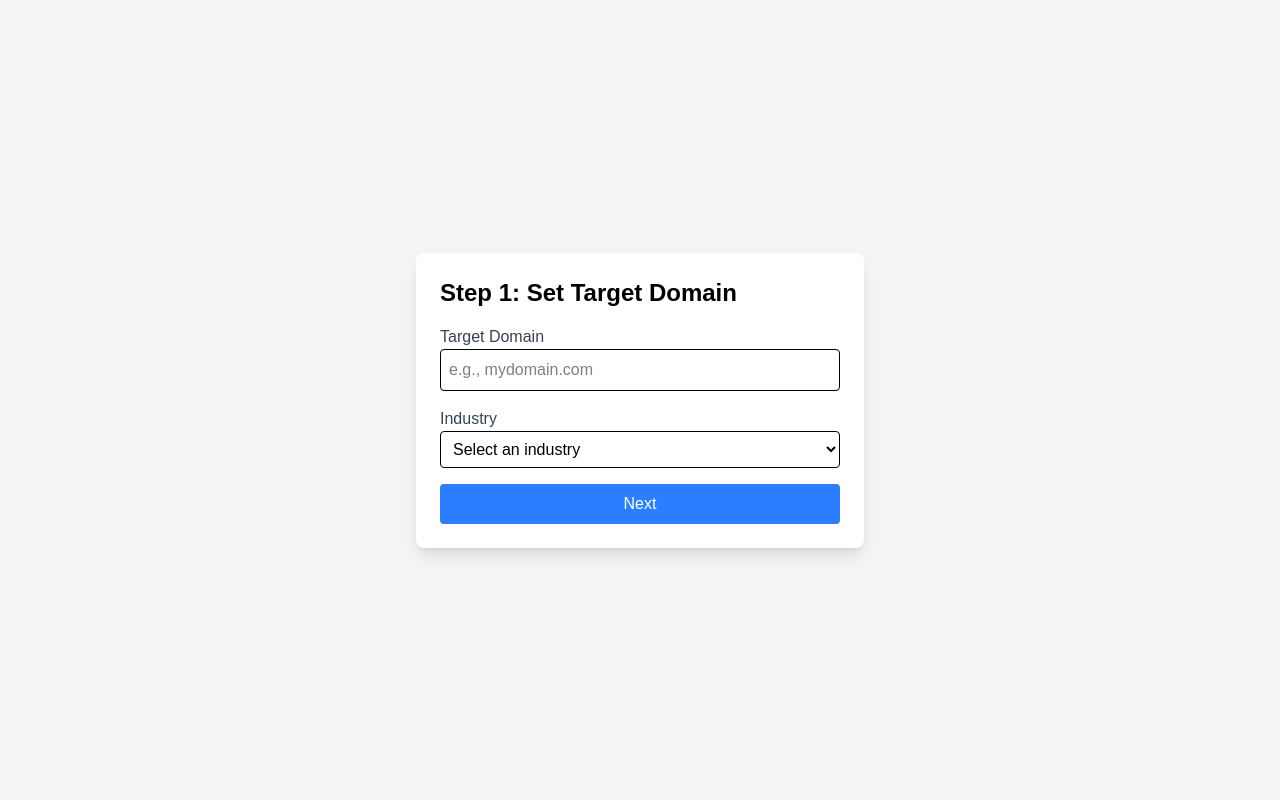
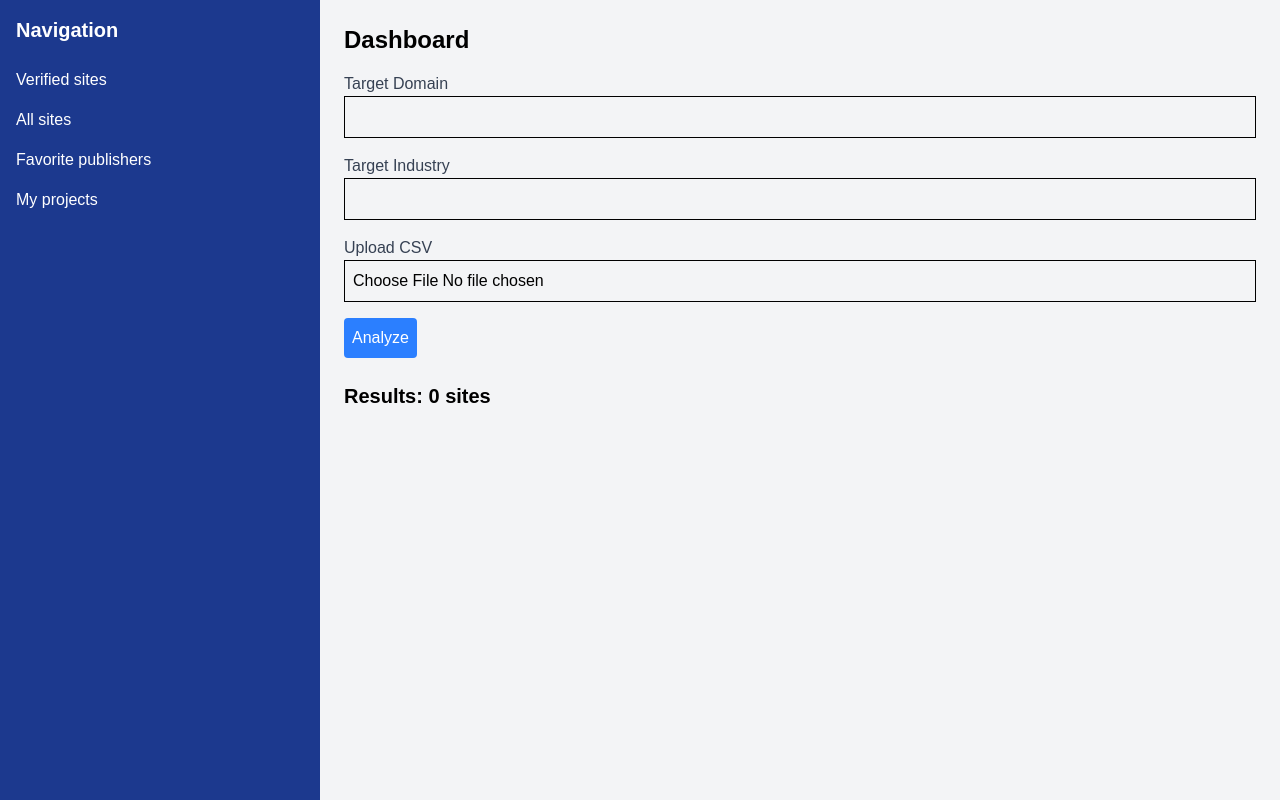
Before and after one commit to ankurGhosh1/blink-fntd, a Next.js app: page / in a window 1280 px wide. Built offline with nearby package versions, Linux system fonts and the light colour scheme.

Commit message:
new dashboard mockup

```diff
--- a/package.json
+++ b/package.json
@@ -10,6 +10,7 @@
   },
   "dependencies": {
     "axios": "^1.8.3",
+    "chart.js": "^4.4.8",
     "next": "15.2.2",
     "papaparse": "^5.5.2",
     "react": "^19.0.0",
--- a/src/pages/index.tsx
+++ b/src/pages/index.tsx
@@ -1,85 +1,363 @@
-import { useState } from "react";
-import { useRouter } from "next/router";
+// import { useState } from "react";
+// import { useRouter } from "next/router";
 
-const industries = [
-  "Technology",
-  "Marketing",
-  "Health",
-  "Finance",
-  "E-commerce",
-  "Education",
-  "Entertainment",
-  "Other",
-];
+// const industries = [
+//   "Technology",
+//   "Marketing",
+//   "Health",
+//   "Finance",
+//   "E-commerce",
+//   "Education",
+//   "Entertainment",
+//   "Other",
+// ];
 
-export default function Home() {
-  const [targetDomain, setTargetDomain] = useState("");
-  const [targetIndustry, setTargetIndustry] = useState("");
-  const [error, setError] = useState("");
-  const router = useRouter();
+// export default function Home() {
+//   const [targetDomain, setTargetDomain] = useState("");
+//   const [targetIndustry, setTargetIndustry] = useState("");
+//   const [error, setError] = useState("");
+//   const router = useRouter();
 
-  const handleSubmit = (e: React.FormEvent) => {
+//   const handleSubmit = (e: React.FormEvent) => {
+//     e.preventDefault();
+//     if (!targetDomain || !targetIndustry) {
+//       setError("Please provide a domain and select an industry.");
+//       return;
+//     }
+//     if (!industries.includes(targetIndustry)) {
+//       setError("Invalid industry selected.");
+//       return;
+//     }
+//     router.push({
+//       pathname: "/upload",
+//       query: { targetDomain, targetIndustry },
+//     });
+//   };
+
+//   return (
+//     <div className="min-h-screen bg-gray-100 flex items-center justify-center text-black">
+//       <div className="bg-white p-6 rounded-lg shadow-lg w-full max-w-md">
+//         <h1 className="text-2xl font-bold mb-4">Step 1: Set Target Domain</h1>
+//         {error && <p className="text-red-500 mb-4">{error}</p>}
+//         <form onSubmit={handleSubmit}>
+//           <div className="mb-4">
+//             <label htmlFor="targetDomain" className="block text-gray-700">
+//               Target Domain
+//             </label>
+//             <input
+//               type="text"
+//               id="targetDomain"
+//               value={targetDomain}
+//               onChange={(e) => setTargetDomain(e.target.value)}
+//               placeholder="e.g., mydomain.com"
+//               className="w-full p-2 border rounded"
+//               required
+//             />
+//           </div>
+//           <div className="mb-4">
+//             <label htmlFor="targetIndustry" className="block text-gray-700">
+//               Industry
+//             </label>
+//             <select
+//               id="targetIndustry"
+//               value={targetIndustry}
+//               onChange={(e) => setTargetIndustry(e.target.value)}
+//               className="w-full p-2 border rounded"
+//               required
+//             >
+//               <option value="">Select an industry</option>
+//               {industries.map((industry) => (
+//                 <option key={industry} value={industry}>
+//                   {industry}
+//                 </option>
+//               ))}
+//             </select>
+//           </div>
+//           <button
+//             type="submit"
+//             className="w-full bg-blue-500 text-white p-2 rounded hover:bg-blue-600"
+//           >
+//             Next
+//           </button>
+//         </form>
+//       </div>
+//     </div>
+//   );
+// }
+
+import { useState, useEffect } from "react";
+import Chart from "chart.js/auto";
+import axios from "axios";
+
+// Define TypeScript interfaces for the data
+interface TrafficHistory {
+  date: string;
+  organic: number;
+}
+
+interface TopPage {
+  url: string;
+  traffic: number;
+  share: number;
+}
+
+interface TopCountry {
+  country: string;
+  share: number;
+}
+
+interface TopKeyword {
+  keyword: string;
+  position: number;
+  traffic: number;
+}
+
+interface Site {
+  domain: string;
+  dr: number;
+  url_rating: number;
+  backlinks: number;
+  refdomains: number;
+  dofollow_backlinks: number;
+  dofollow_refdomains: number;
+  traffic_history: TrafficHistory[];
+  traffic_monthly_avg: number;
+  traffic_cost_monthly_avg: number;
+  top_pages: TopPage[];
+  top_countries: TopCountry[];
+  top_keywords: TopKeyword[];
+  industry: string;
+  relevancy: string;
+  score: number;
+}
+
+export default function Dashboard() {
+  const [sites, setSites] = useState<Site[]>([]);
+  const [loading, setLoading] = useState<boolean>(false);
+  const [targetDomain, setTargetDomain] = useState<string>("");
+  const [targetIndustry, setTargetIndustry] = useState<string>("");
+  const [csvFile, setCsvFile] = useState<File | null>(null);
+
+  const handleSubmit = async (e: React.FormEvent) => {
     e.preventDefault();
-    if (!targetDomain || !targetIndustry) {
-      setError("Please provide a domain and select an industry.");
+    if (!csvFile) {
+      console.error("Please upload a CSV file!");
       return;
     }
-    if (!industries.includes(targetIndustry)) {
-      setError("Invalid industry selected.");
-      return;
+
+    setLoading(true);
+    const formData = new FormData();
+    formData.append("target_domain", targetDomain);
+    formData.append("target_industry", targetIndustry);
+    formData.append("csv_file", csvFile);
+
+    try {
+      const response = await axios.post<{ results: Site[] }>(
+        "http://localhost:5000/analyze",
+        formData,
+        { headers: { "Content-Type": "multipart/form-data" } }
+      );
+      setSites(response.data.results);
+    } catch (error) {
+      console.error("Error fetching data:", error);
+    } finally {
+      setLoading(false);
     }
-    router.push({
-      pathname: "/upload",
-      query: { targetDomain, targetIndustry },
-    });
   };
 
   return (
-    <div className="min-h-screen bg-gray-100 flex items-center justify-center text-black">
-      <div className="bg-white p-6 rounded-lg shadow-lg w-full max-w-md">
-        <h1 className="text-2xl font-bold mb-4">Step 1: Set Target Domain</h1>
-        {error && <p className="text-red-500 mb-4">{error}</p>}
-        <form onSubmit={handleSubmit}>
+    <div className="flex min-h-screen bg-gray-100">
+      {/* Sidebar */}
+      <aside className="w-1/4 bg-blue-900 text-white p-4">
+        <h2 className="text-xl font-bold mb-4">Navigation</h2>
+        <ul>
+          <li className="py-2 hover:bg-blue-800 cursor-pointer">
+            Verified sites
+          </li>
+          <li className="py-2 hover:bg-blue-800 cursor-pointer">All sites</li>
+          <li className="py-2 hover:bg-blue-800 cursor-pointer">
+            Favorite publishers
+          </li>
+          <li className="py-2 hover:bg-blue-800 cursor-pointer">My projects</li>
+        </ul>
+      </aside>
+
+      {/* Main Content */}
+      <main className="w-3/4 p-6 text-black">
+        <h1 className="text-2xl font-bold mb-4">Dashboard</h1>
+
+        {/* Form for Analysis */}
+        <form onSubmit={handleSubmit} className="mb-6">
           <div className="mb-4">
-            <label htmlFor="targetDomain" className="block text-gray-700">
-              Target Domain
-            </label>
+            <label className="block text-gray-700">Target Domain</label>
             <input
               type="text"
-              id="targetDomain"
               value={targetDomain}
               onChange={(e) => setTargetDomain(e.target.value)}
-              placeholder="e.g., mydomain.com"
-              className="w-full p-2 border rounded"
+              className="border p-2 w-full"
               required
             />
           </div>
           <div className="mb-4">
-            <label htmlFor="targetIndustry" className="block text-gray-700">
-              Industry
-            </label>
-            <select
-              id="targetIndustry"
+            <label className="block text-gray-700">Target Industry</label>
+            <input
+              type="text"
               value={targetIndustry}
               onChange={(e) => setTargetIndustry(e.target.value)}
-              className="w-full p-2 border rounded"
+              className="border p-2 w-full"
               required
-            >
-              <option value="">Select an industry</option>
-              {industries.map((industry) => (
-                <option key={industry} value={industry}>
-                  {industry}
-                </option>
-              ))}
-            </select>
+            />
           </div>
-          <button
-            type="submit"
-            className="w-full bg-blue-500 text-white p-2 rounded hover:bg-blue-600"
-          >
-            Next
+          <div className="mb-4">
+            <label className="block text-gray-700">Upload CSV</label>
+            <input
+              type="file"
+              accept=".csv"
+              onChange={(e) =>
+                setCsvFile(e.target.files ? e.target.files[0] : null)
+              }
+              className="border p-2 w-full"
+              required
+            />
+          </div>
+          <button type="submit" className="bg-blue-500 text-white p-2 rounded">
+            Analyze
           </button>
         </form>
+
+        {/* Loading or Results */}
+        {loading ? (
+          <div className="flex items-center justify-center">Loading...</div>
+        ) : (
+          <div className="space-y-6">
+            <h2 className="text-xl font-semibold">
+              Results: {sites.length} sites
+            </h2>
+            {sites.map((site) => (
+              <SiteCard key={site.domain} site={site} />
+            ))}
+          </div>
+        )}
+      </main>
+    </div>
+  );
+}
+
+function SiteCard({ site }: { site: Site }) {
+  useEffect(() => {
+    const ctx = document.getElementById(
+      `traffic-chart-${site.domain}`
+    ) as HTMLCanvasElement | null;
+    if (ctx) {
+      const chart = new Chart(ctx, {
+        type: "line",
+        data: {
+          labels: site.traffic_history.map((h) => h.date),
+          datasets: [
+            {
+              label: "Organic Traffic",
+              data: site.traffic_history.map((h) => h.organic),
+              borderColor: "blue",
+              fill: false,
+            },
+          ],
+        },
+        options: {
+          scales: {
+            y: { beginAtZero: true },
+          },
+        },
+      });
+      return () => chart.destroy();
+    }
+  }, [site]);
+
+  return (
+    <div className="border p-4 rounded shadow bg-white">
+      <h2 className="text-xl font-semibold mb-2">{site.domain}</h2>
+      <p>
+        <strong>DR:</strong> {site.dr}
+      </p>
+      <p>
+        <strong>URL Rating:</strong> {site.url_rating}
+      </p>
+      <p>
+        <strong>Backlinks:</strong> {site.backlinks.toLocaleString()}
+      </p>
+      <p>
+        <strong>Ref Domains:</strong> {site.refdomains.toLocaleString()}
+      </p>
+      <p>
+        <strong>Dofollow Backlinks:</strong> {site.dofollow_backlinks}%
+      </p>
+      <p>
+        <strong>Dofollow Ref Domains:</strong> {site.dofollow_refdomains}%
+      </p>
+      <p>
+        <strong>Traffic Monthly Avg:</strong>{" "}
+        {site.traffic_monthly_avg.toLocaleString()}
+      </p>
+      <p>
+        <strong>Traffic Cost Monthly Avg:</strong> $
+        {site.traffic_cost_monthly_avg.toLocaleString()}
+      </p>
+      <p>
+        <strong>Industry:</strong> {site.industry}
+      </p>
+      <p>
+        <strong>Relevancy:</strong> {site.relevancy}
+      </p>
+      <p>
+        <strong>Score:</strong> {site.score}
+      </p>
+
+      {/* Traffic Graph */}
+      <div className="my-4">
+        <h3 className="font-bold">Traffic (Last 6 Months)</h3>
+        <canvas
+          id={`traffic-chart-${site.domain}`}
+          width="400"
+          height="200"
+        ></canvas>
+      </div>
+
+      {/* Top Pages */}
+      <div className="mb-4">
+        <h3 className="font-bold">Top Pages</h3>
+        <ul className="list-disc pl-5">
+          {site.top_pages.map((page, idx) => (
+            <li key={idx}>
+              {page.url} - {page.traffic.toLocaleString()} visits (
+              {(page.share * 100).toFixed(2)}%)
+            </li>
+          ))}
+        </ul>
+      </div>
+
+      {/* Top Countries */}
+      <div className="mb-4">
+        <h3 className="font-bold">Top Countries</h3>
+        <ul className="list-disc pl-5">
+          {site.top_countries.map((country, idx) => (
+            <li key={idx}>
+              {country.country.toUpperCase()} -{" "}
+              {(country.share * 100).toFixed(2)}%
+            </li>
+          ))}
+        </ul>
+      </div>
+
+      {/* Top Keywords */}
+      <div>
+        <h3 className="font-bold">Top Keywords</h3>
+        <ul className="list-disc pl-5">
+          {site.top_keywords.map((keyword, idx) => (
+            <li key={idx}>
+              {keyword.keyword} (Pos: {keyword.position}) -{" "}
+              {keyword.traffic.toLocaleString()} visits
+            </li>
+          ))}
+        </ul>
       </div>
     </div>
   );
```
Also changed, not shown: 1 other file (tests, documents, lock files or other folders).
